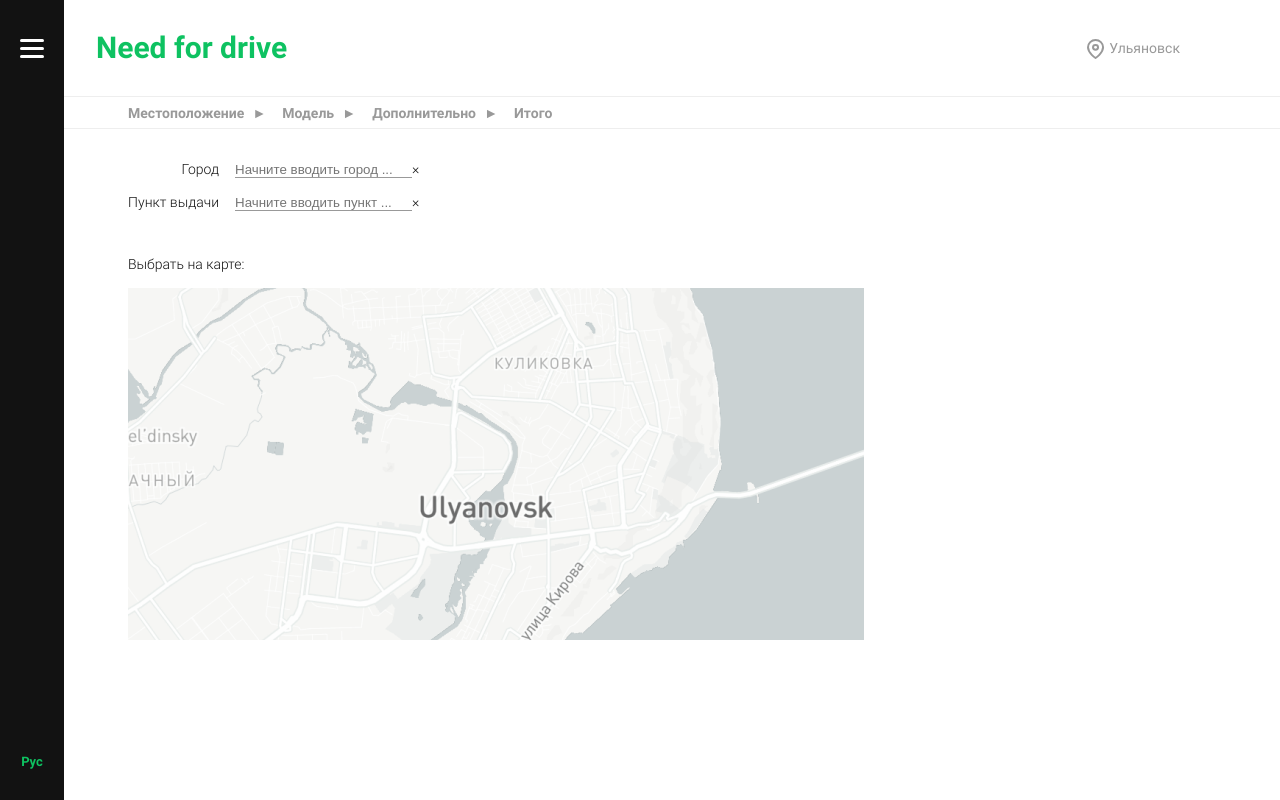
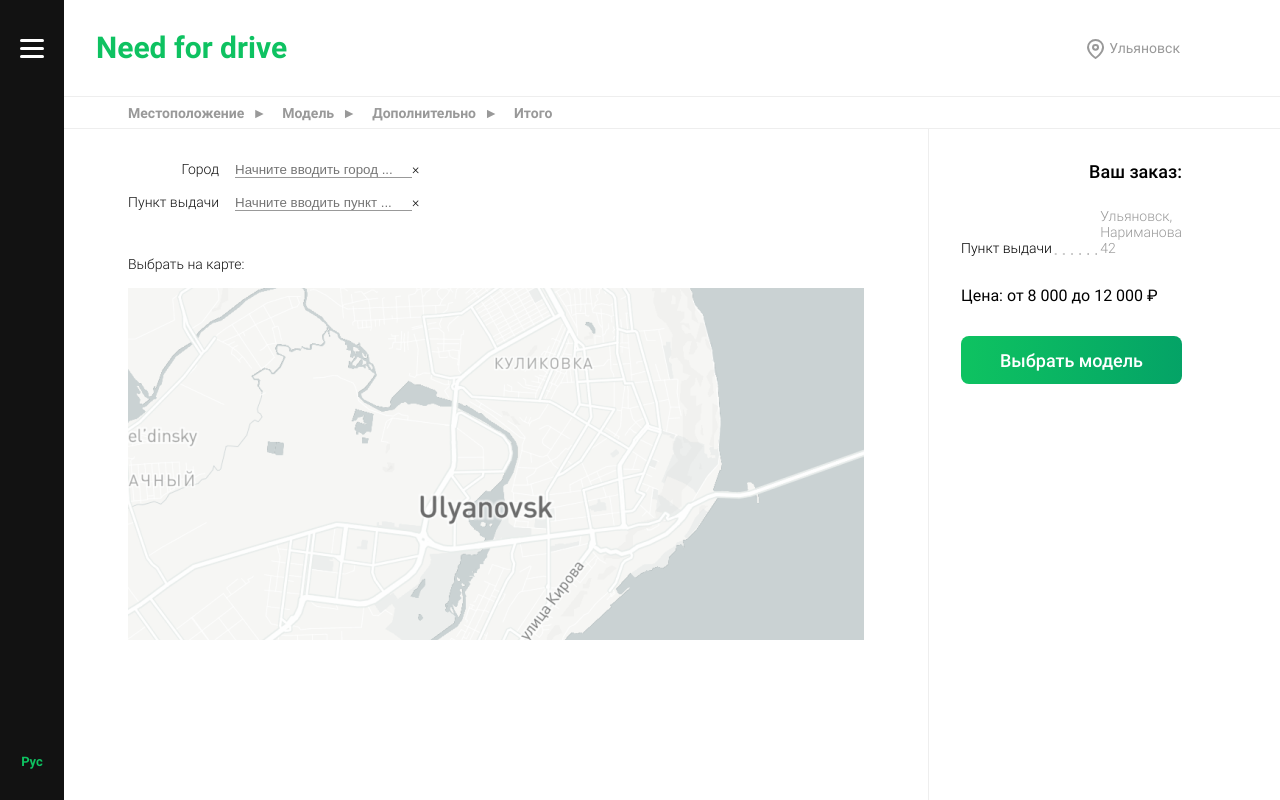
Before and after one commit to albinam/need-for-drive, a React (Create React App) app: page /#/order in a window 1280 px wide. Built offline with nearby package versions, Linux system fonts and the light colour scheme.

Commit message:
V-02 добавлена информация о заказе, свестана первая версия

```diff
--- a/src/components/Location/LocationForm/LocationForm.js
+++ b/src/components/Location/LocationForm/LocationForm.js
@@ -10,7 +10,8 @@ function LocationForm() {
                     Город
                 </div>
                 <div className="location_form_name">
-                    <input type="text" className="location_form_input" placeholder="Начните вводить город ..."/>
+                    <input type="text" className="location_form_input"
+                           placeholder="Начните вводить город ..."/>
                     <a className="location_form_button">&#215;</a>
                 </div>
             </div>
@@ -19,7 +20,8 @@ function LocationForm() {
                     Пункт выдачи
                 </div>
                 <div className="location_form_name">
-                    <input className="location_form_input" placeholder="Начните вводить пункт ..."/>
+                    <input type="text" className="location_form_input"
+                           placeholder="Начните вводить пункт ..."/>
                     <span className="location_form_button">&#215;</span>
                 </div>
             </div>
--- a/src/components/Location/LocationMap/LocationMap.scss
+++ b/src/components/Location/LocationMap/LocationMap.scss
@@ -18,3 +18,11 @@
     margin-top: 16px;
   }
 }
+@media (max-width: $desktopMinSize) {
+  .location-map {
+    img {
+      width: 100%;
+      object-fit: cover;
+    }
+  }
+}
--- /dev/null
+++ b/src/components/OrderInfo/OrderInfo.js
@@ -0,0 +1,24 @@
+import React from "react";
+import "./OrderInfo.scss";
+import '../../styles/buttons.scss';
+
+function OrderInfo() {
+    return (
+        <div className="order_info_container">
+        <div className="order_info">
+            <div className="order_info_title">Ваш заказ:</div>
+            <ul className="order_info_items">
+                <li className="order_info_items_item">
+                    <div className="order_info_items_item_element">Пункт выдачи</div>
+                    <div className="order_info_items_item_dots"/>
+                    <div className="order_info_items_item_value">Ульяновск, Нариманова 42</div>
+                </li>
+            </ul>
+            <div className="order_info_price">Цена: от 8 000 до 12 000 &#8381;</div>
+            <button className="content_button">Выбрать модель</button>
+        </div>
+        </div>
+    )
+}
+
+export default OrderInfo;
--- /dev/null
+++ b/src/components/OrderInfo/OrderInfo.scss
@@ -0,0 +1,78 @@
+@import "src/styles/colors";
+@import "src/styles/vars";
+@import '../../styles/buttons.scss';
+
+.order_info_container {
+  width: 287px;
+  height: calc(100vh - 65px - 64px);
+  display: flex;
+  flex-direction: column;
+  margin-left: 122px;
+  margin-right: 64px;
+  padding-left: 32px;
+  border-left: 1px solid $color-gray-light;
+}
+
+.order_info{
+
+  &_title {
+    font-family: $fontMedium;
+    font-size: 18px;
+    line-height: 21px;
+    padding: 32px 0 26px 0;
+    margin-left: auto;
+    text-align: right;
+  }
+
+  &_items {
+
+    &_item {
+      display: flex;
+      flex-direction: row;
+      flex: 1;
+      font-family: $fontLight;
+      font-size: 14px;
+      line-height: 16px;
+      list-style-type: none;
+      justify-content: space-between;
+
+      &_element{
+        white-space: nowrap;
+        align-self: flex-end;
+      }
+
+      &_dots {
+        width: 100%;
+        min-width: 24px;
+        background-image: radial-gradient(circle, $color-gray-dark 0.5px, transparent 1px);
+        background-position: bottom;
+        background-size: 1ex 4.5px;
+        background-repeat: space no-repeat;
+        content: "";
+      }
+
+      &_value {
+        color: $color-gray-dark;
+      }
+    }
+  }
+
+  &_price{
+    margin-top: 32px;
+    font-family: $fontRegular;
+    font-size: 16px;
+    line-height: 16px;
+  }
+
+  .content_button{
+    margin: 32px 64px 0 0;
+    width: 100%;
+  }
+}
+
+@media (max-width: $desktopMinSize) {
+  .order_info_container {
+    width: 221px;
+    margin-left: 64px;
+  }
+}
--- a/src/pages/CreateOrder/CreateOrder.js
+++ b/src/pages/CreateOrder/CreateOrder.js
@@ -1,25 +1,30 @@
-import React, {Component} from 'react';
+import React from 'react';
 import Menu from "../../components/Menu/Menu";
 import Header from "../../components/Header/Header";
 import "./CreateOrder.scss"
 import OrderSteps from "../../components/OrderSteps/OrderSteps";
 import LocationForm from "../../components/Location/LocationForm/LocationForm";
 import LocationMap from "../../components/Location/LocationMap/LocationMap";
+import OrderInfo from "../../components/OrderInfo/OrderInfo";
 
-class CreateOrder extends Component {
-    render() {
+function CreateOrder() {
+
     return (
         <div className="order_page">
             <Menu/>
             <div className="order_page_content">
                 <Header/>
                 <OrderSteps/>
+                <div className="order_page_tab">
+                    <div className="order_page_tab_location">
                         <LocationForm/>
                         <LocationMap/>
+                    </div>
+                    <OrderInfo/>
+                </div>
             </div>
         </div>
     );
 }
-}
 
 export default CreateOrder;
--- a/src/pages/CreateOrder/CreateOrder.scss
+++ b/src/pages/CreateOrder/CreateOrder.scss
@@ -9,6 +9,15 @@
     width: calc(100vw - 64px);
   }
 
+  &_tab{
+    display: flex;
+    flex-direction: row;
+
+    &_location{
+      flex-direction: column;
+    }
+  }
+
   .header{
     width: calc(100vw - 196px);
   }
```
Lines whose indentation alone changed are shown as unchanged.
